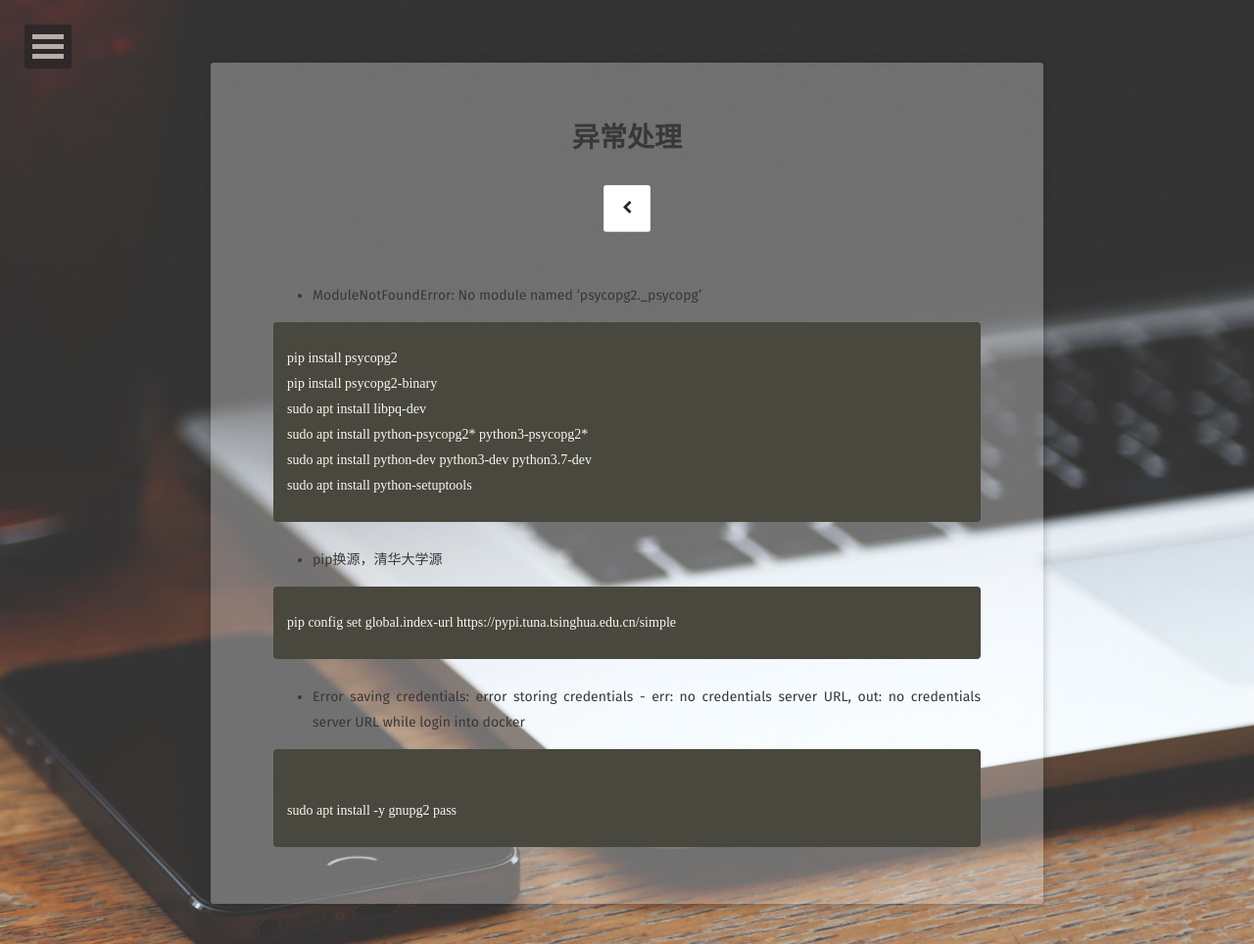
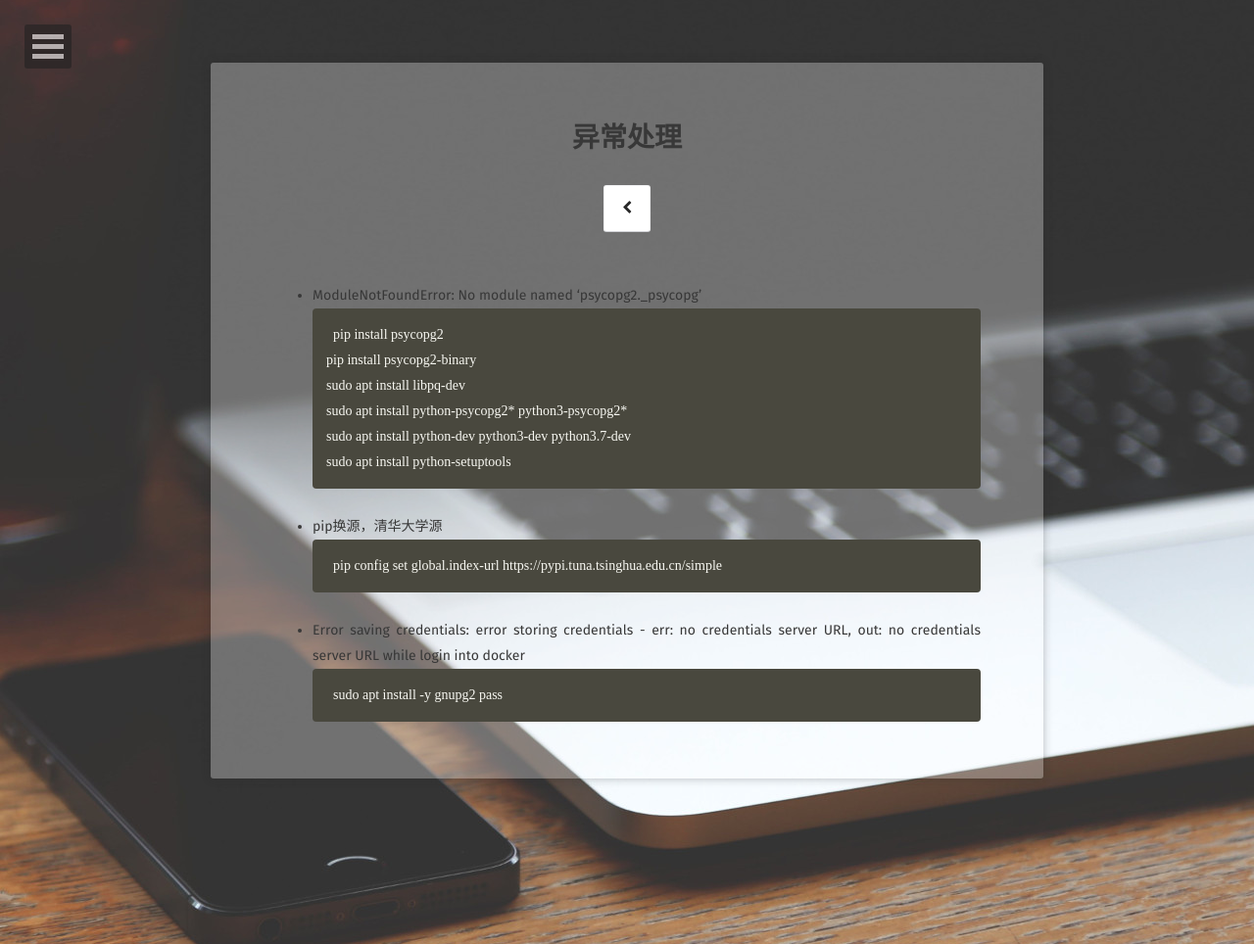
Before and after one commit to A17513081909/csz.github.io, a Jekyll site: the page built from exception/index.md, in a window 1280 px wide. Shown: the whole page at 98% size. Built offline with Jekyll 4.4.1, drawn with Linux system fonts in a browser that asks for light colours; some web fonts are replaced.

Commit message:
Update index.md

````diff
--- a/exception/index.md
+++ b/exception/index.md
@@ -7,19 +7,19 @@ comments: false
 ---
 
 * ModuleNotFoundError: No module named 'psycopg2._psycopg'
-{% highlight html %}
+```
 pip install psycopg2
 pip install psycopg2-binary
 sudo apt install libpq-dev
 sudo apt install python-psycopg2* python3-psycopg2*
 sudo apt install python-dev python3-dev python3.7-dev
 sudo apt install python-setuptools
-{% endhighlight %}
+```
 * pip换源，清华大学源
-{% highlight html %}
+```
 pip config set global.index-url https://pypi.tuna.tsinghua.edu.cn/simple
-{% endhighlight %}
+```
 * Error saving credentials: error storing credentials - err: no credentials server URL, out: no credentials server URL while login into docker
-{% highlight html %}
+```
 sudo apt install -y gnupg2 pass
-{% endhighlight %}
+```
````
